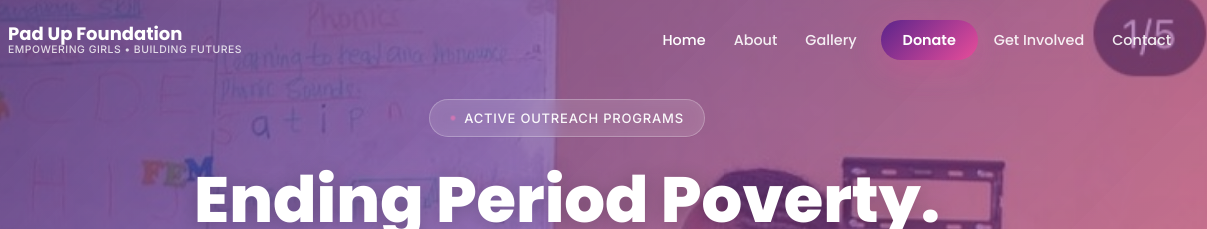
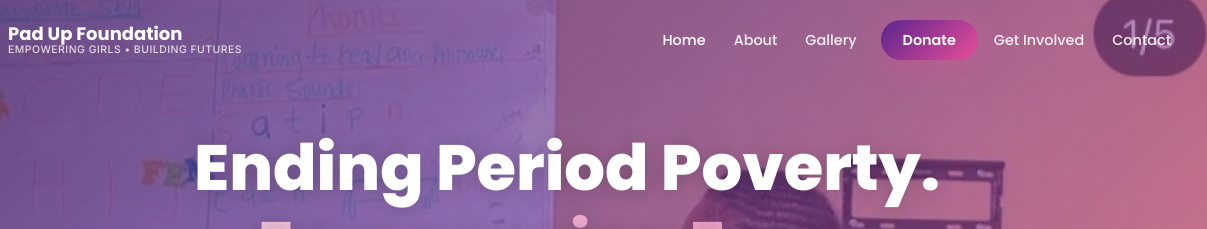
Before and after one commit to HenryMV9/Padupfoundation, a website built with Vite: page index.html in a window 1280 px wide. Shown: the top 229 px of the page, 73-1280 px from the left. Built offline with nearby package versions, Linux system fonts and the light colour scheme.

Commit message:
Update index.html

```diff
--- a/index.html
+++ b/index.html
@@ -64,9 +64,7 @@
     <div class="hero-overlay" aria-hidden="true"></div>
 
     <div class="hero-content">
-      <div class="hero-badge" aria-label="Live outreach programs">
-        <span>Active Outreach Programs</span>
-      </div>
+
       <h1>
         Ending Period Poverty.<br />
         <span>Empowering Every Girl's Future.</span>
```
